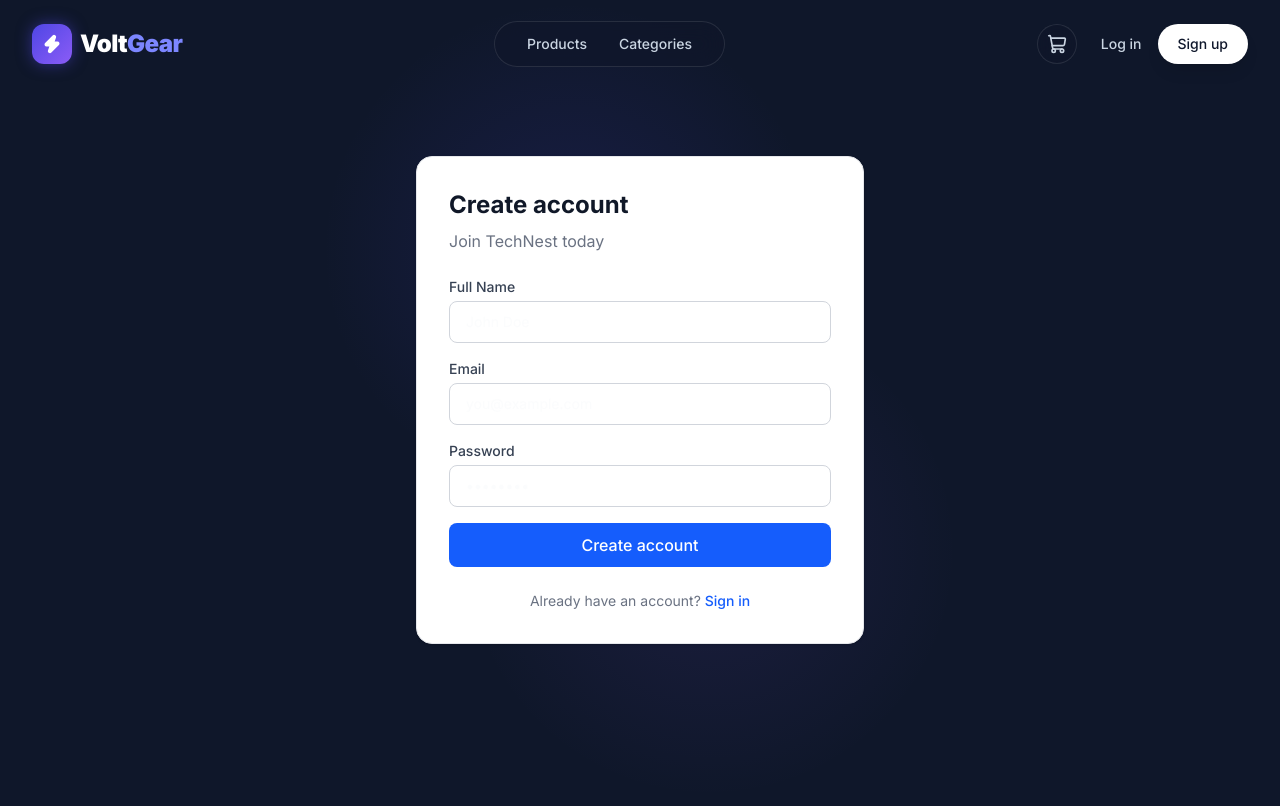
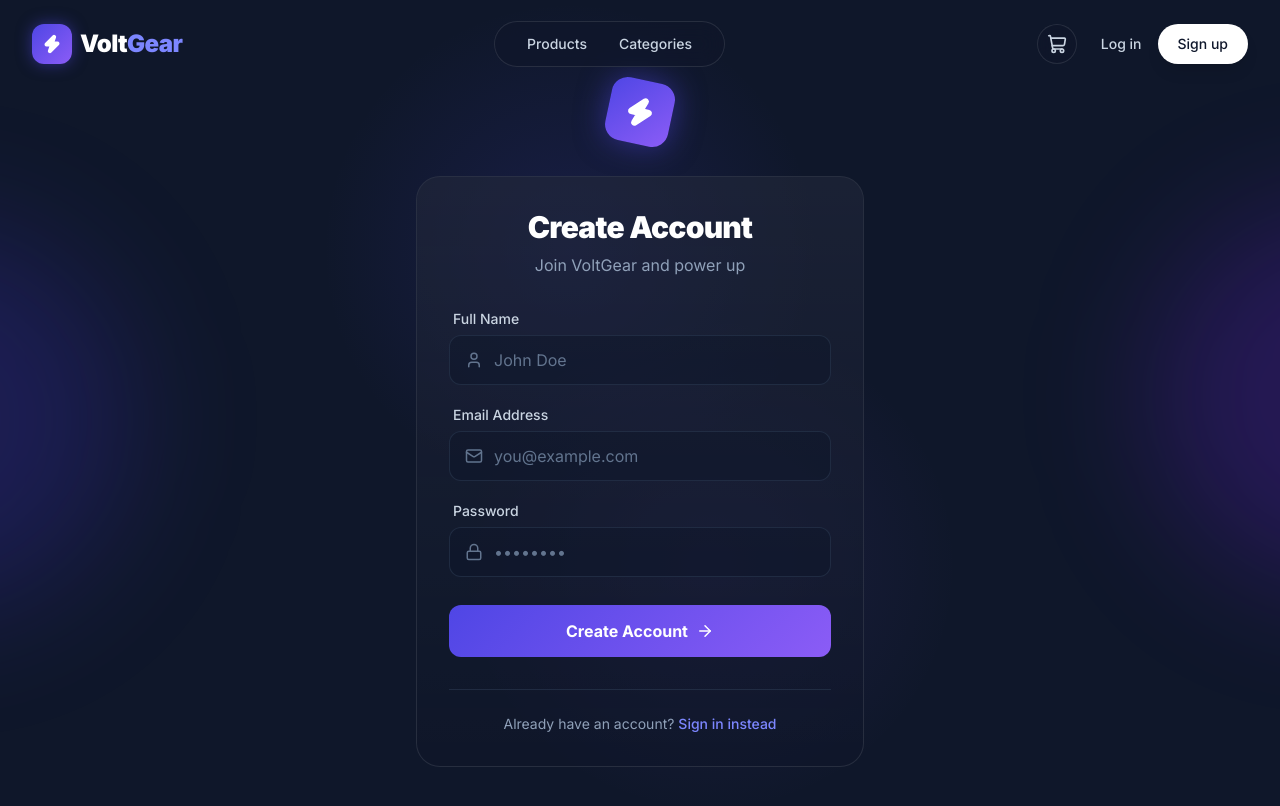
Before and after one commit to Zee-Gg/VoltGear, a Next.js app in the folder frontend/: page /register in a window 1280 px wide. Shown: the top 806 px of the page. Built offline with nearby package versions, Linux system fonts and the light colour scheme; no server answers.

Commit message:
feat: Revamp authentication pages with dark theme aesthetic

```diff
--- a/frontend/app/login/page.tsx
+++ b/frontend/app/login/page.tsx
@@ -4,6 +4,7 @@ import { useState } from 'react'
 import Link from 'next/link'
 import { useRouter } from 'next/navigation'
 import { useAuth } from '../context/AuthContext'
+import { Zap, Mail, Lock, ArrowRight } from 'lucide-react'
 
 export default function LoginPage() {
   const [email, setEmail] = useState('')
@@ -29,62 +30,101 @@ export default function LoginPage() {
   }
 
   return (
-    <div className="min-h-screen flex items-center justify-center px-4">
-      <div className="bg-white rounded-2xl shadow-sm border border-gray-200 p-8 w-full max-w-md">
-        <h1 className="text-2xl font-bold text-gray-900 mb-2">Welcome back</h1>
-        <p className="text-gray-500 mb-6">Sign in to your TechNest account</p>
+    <div className="min-h-screen flex items-center justify-center px-4 relative overflow-hidden pt-20 pb-12">
+      {/* Background gradients */}
+      <div className="absolute top-1/4 -left-64 w-96 h-96 bg-indigo-600/20 rounded-full blur-3xl pointer-events-none"></div>
+      <div className="absolute bottom-1/4 -right-64 w-96 h-96 bg-violet-600/20 rounded-full blur-3xl pointer-events-none"></div>
+
+      <div className="w-full max-w-md z-10 animate-fade-in-up">
+        {/* Logo/Icon */}
+        <div className="flex justify-center mb-8">
+          <div className="w-16 h-16 rounded-2xl bg-gradient-primary flex items-center justify-center text-white shadow-[0_0_30px_rgba(79,70,229,0.5)] transform -rotate-12 hover:rotate-0 transition-all duration-500">
+            <Zap size={32} fill="currentColor" />
+          </div>
+        </div>
+
+        <div className="glass rounded-3xl p-8 border border-white/10 relative overflow-hidden">
+          {/* Subtle inner glow */}
+          <div className="absolute inset-0 bg-gradient-to-b from-white/5 to-transparent pointer-events-none"></div>
+
+          <div className="relative z-10">
+            <h1 className="text-3xl font-black text-white mb-2 text-center tracking-tight">Welcome Back</h1>
+            <p className="text-slate-400 text-center mb-8">Sign in to your VoltGear account</p>
 
             {error && (
-          <div className="bg-red-50 border border-red-200 text-red-600 rounded-lg px-4 py-3 mb-4 text-sm">
-            {error}
+              <div className="bg-red-500/10 border border-red-500/50 text-red-400 rounded-xl px-4 py-3 mb-6 text-sm flex items-center">
+                <span className="block sm:inline">{error}</span>
               </div>
             )}
 
-        <form onSubmit={handleSubmit} className="flex flex-col gap-4">
+            <form onSubmit={handleSubmit} className="flex flex-col gap-5">
               <div>
-            <label className="block text-sm font-medium text-gray-700 mb-1">
-              Email
+                <label className="block text-sm font-medium text-slate-300 mb-1.5 ml-1">
+                  Email Address
                 </label>
+                <div className="relative group">
+                  <div className="absolute inset-y-0 left-0 pl-4 flex items-center pointer-events-none text-slate-500 group-focus-within:text-indigo-400 transition-colors">
+                    <Mail size={18} />
+                  </div>
                   <input
                     type="email"
                     value={email}
                     onChange={(e) => setEmail(e.target.value)}
                     required
                     placeholder="you@example.com"
-              className="w-full border border-gray-300 rounded-lg px-4 py-2.5 text-sm focus:outline-none focus:ring-2 focus:ring-blue-500"
+                    className="w-full bg-slate-900/50 border border-slate-700/50 rounded-xl pl-11 pr-4 py-3 text-slate-200 placeholder-slate-500 focus:outline-none focus:ring-2 focus:ring-indigo-500/50 focus:border-indigo-500 transition-all"
                   />
+                </div>
               </div>
 
               <div>
-            <label className="block text-sm font-medium text-gray-700 mb-1">
+                <label className="block text-sm font-medium text-slate-300 mb-1.5 ml-1">
                   Password
                 </label>
+                <div className="relative group">
+                  <div className="absolute inset-y-0 left-0 pl-4 flex items-center pointer-events-none text-slate-500 group-focus-within:text-indigo-400 transition-colors">
+                    <Lock size={18} />
+                  </div>
                   <input
                     type="password"
                     value={password}
                     onChange={(e) => setPassword(e.target.value)}
                     required
                     placeholder="••••••••"
-              className="w-full border border-gray-300 rounded-lg px-4 py-2.5 text-sm focus:outline-none focus:ring-2 focus:ring-blue-500"
+                    className="w-full bg-slate-900/50 border border-slate-700/50 rounded-xl pl-11 pr-4 py-3 text-slate-200 placeholder-slate-500 focus:outline-none focus:ring-2 focus:ring-indigo-500/50 focus:border-indigo-500 transition-all"
                   />
+                </div>
+                <div className="flex justify-end mt-2">
+                  <Link href="#" className="text-xs text-indigo-400 hover:text-indigo-300 transition-colors font-medium">
+                    Forgot password?
+                  </Link>
+                </div>
               </div>
 
               <button
                 type="submit"
                 disabled={loading}
-            className="bg-blue-600 text-white rounded-lg py-2.5 font-medium hover:bg-blue-700 transition disabled:opacity-50 disabled:cursor-not-allowed"
+                className="group relative w-full bg-gradient-primary text-white rounded-xl py-3.5 font-bold hover:shadow-[0_0_20px_rgba(79,70,229,0.4)] transition-all duration-300 disabled:opacity-50 disabled:cursor-not-allowed overflow-hidden mt-2"
               >
-            {loading ? 'Signing in...' : 'Sign in'}
+                <div className="absolute inset-0 bg-white/20 translate-y-full group-hover:translate-y-0 transition-transform duration-300 ease-out"></div>
+                <span className="relative flex items-center justify-center gap-2">
+                  {loading ? 'Signing in...' : 'Sign In'}
+                  {!loading && <ArrowRight size={18} className="group-hover:translate-x-1 transition-transform" />}
+                </span>
               </button>
             </form>
 
-        <p className="text-center text-sm text-gray-500 mt-6">
-          Don't have an account?{' '}
-          <Link href="/register" className="text-blue-600 font-medium hover:underline">
-            Register
+            <div className="mt-8 pt-6 border-t border-slate-700/50 text-center">
+              <p className="text-sm text-slate-400">
+                New to VoltGear?{' '}
+                <Link href="/register" className="text-indigo-400 font-medium hover:text-indigo-300 hover:underline transition-all">
+                  Create an account
                 </Link>
               </p>
             </div>
           </div>
+        </div>
+      </div>
+    </div>
   )
 }
--- a/frontend/app/register/page.tsx
+++ b/frontend/app/register/page.tsx
@@ -4,6 +4,7 @@ import { useState } from 'react'
 import Link from 'next/link'
 import { useRouter } from 'next/navigation'
 import api from '../lib/api'
+import { Zap, Mail, Lock, User, ArrowRight } from 'lucide-react'
 
 export default function RegisterPage() {
   const [form, setForm] = useState({ name: '', email: '', password: '' })
@@ -31,22 +32,42 @@ export default function RegisterPage() {
   }
 
   return (
-    <div className="min-h-screen flex items-center justify-center px-4">
-      <div className="bg-white rounded-2xl shadow-sm border border-gray-200 p-8 w-full max-w-md">
-        <h1 className="text-2xl font-bold text-gray-900 mb-2">Create account</h1>
-        <p className="text-gray-500 mb-6">Join TechNest today</p>
+    <div className="min-h-screen flex items-center justify-center px-4 relative overflow-hidden pt-20 pb-12">
+      {/* Background gradients */}
+      <div className="absolute top-1/4 -right-64 w-96 h-96 bg-violet-600/20 rounded-full blur-3xl pointer-events-none"></div>
+      <div className="absolute bottom-1/4 -left-64 w-96 h-96 bg-indigo-600/20 rounded-full blur-3xl pointer-events-none"></div>
+
+      <div className="w-full max-w-md z-10 animate-fade-in-up">
+        {/* Logo/Icon */}
+        <div className="flex justify-center mb-8">
+          <div className="w-16 h-16 rounded-2xl bg-gradient-primary flex items-center justify-center text-white shadow-[0_0_30px_rgba(79,70,229,0.5)] transform rotate-12 hover:rotate-0 transition-all duration-500">
+            <Zap size={32} fill="currentColor" />
+          </div>
+        </div>
+
+        <div className="glass rounded-3xl p-8 border border-white/10 relative overflow-hidden">
+          {/* Subtle inner glow */}
+          <div className="absolute inset-0 bg-gradient-to-b from-white/5 to-transparent pointer-events-none"></div>
+
+          <div className="relative z-10">
+            <h1 className="text-3xl font-black text-white mb-2 text-center tracking-tight">Create Account</h1>
+            <p className="text-slate-400 text-center mb-8">Join VoltGear and power up</p>
 
             {error && (
-          <div className="bg-red-50 border border-red-200 text-red-600 rounded-lg px-4 py-3 mb-4 text-sm">
-            {error}
+              <div className="bg-red-500/10 border border-red-500/50 text-red-400 rounded-xl px-4 py-3 mb-6 text-sm flex items-center">
+                <span className="block sm:inline">{error}</span>
               </div>
             )}
 
-        <form onSubmit={handleSubmit} className="flex flex-col gap-4">
+            <form onSubmit={handleSubmit} className="flex flex-col gap-5">
               <div>
-            <label className="block text-sm font-medium text-gray-700 mb-1">
+                <label className="block text-sm font-medium text-slate-300 mb-1.5 ml-1">
                   Full Name
                 </label>
+                <div className="relative group">
+                  <div className="absolute inset-y-0 left-0 pl-4 flex items-center pointer-events-none text-slate-500 group-focus-within:text-indigo-400 transition-colors">
+                    <User size={18} />
+                  </div>
                   <input
                     type="text"
                     name="name"
@@ -54,14 +75,19 @@ export default function RegisterPage() {
                     onChange={handleChange}
                     required
                     placeholder="John Doe"
-              className="w-full border border-gray-300 rounded-lg px-4 py-2.5 text-sm focus:outline-none focus:ring-2 focus:ring-blue-500"
+                    className="w-full bg-slate-900/50 border border-slate-700/50 rounded-xl pl-11 pr-4 py-3 text-slate-200 placeholder-slate-500 focus:outline-none focus:ring-2 focus:ring-indigo-500/50 focus:border-indigo-500 transition-all"
                   />
+                </div>
               </div>
 
               <div>
-            <label className="block text-sm font-medium text-gray-700 mb-1">
-              Email
+                <label className="block text-sm font-medium text-slate-300 mb-1.5 ml-1">
+                  Email Address
                 </label>
+                <div className="relative group">
+                  <div className="absolute inset-y-0 left-0 pl-4 flex items-center pointer-events-none text-slate-500 group-focus-within:text-indigo-400 transition-colors">
+                    <Mail size={18} />
+                  </div>
                   <input
                     type="email"
                     name="email"
@@ -69,14 +95,19 @@ export default function RegisterPage() {
                     onChange={handleChange}
                     required
                     placeholder="you@example.com"
-              className="w-full border border-gray-300 rounded-lg px-4 py-2.5 text-sm focus:outline-none focus:ring-2 focus:ring-blue-500"
+                    className="w-full bg-slate-900/50 border border-slate-700/50 rounded-xl pl-11 pr-4 py-3 text-slate-200 placeholder-slate-500 focus:outline-none focus:ring-2 focus:ring-indigo-500/50 focus:border-indigo-500 transition-all"
                   />
+                </div>
               </div>
 
               <div>
-            <label className="block text-sm font-medium text-gray-700 mb-1">
+                <label className="block text-sm font-medium text-slate-300 mb-1.5 ml-1">
                   Password
                 </label>
+                <div className="relative group">
+                  <div className="absolute inset-y-0 left-0 pl-4 flex items-center pointer-events-none text-slate-500 group-focus-within:text-indigo-400 transition-colors">
+                    <Lock size={18} />
+                  </div>
                   <input
                     type="password"
                     name="password"
@@ -85,26 +116,35 @@ export default function RegisterPage() {
                     required
                     placeholder="••••••••"
                     minLength={6}
-              className="w-full border border-gray-300 rounded-lg px-4 py-2.5 text-sm focus:outline-none focus:ring-2 focus:ring-blue-500"
+                    className="w-full bg-slate-900/50 border border-slate-700/50 rounded-xl pl-11 pr-4 py-3 text-slate-200 placeholder-slate-500 focus:outline-none focus:ring-2 focus:ring-indigo-500/50 focus:border-indigo-500 transition-all"
                   />
+                </div>
               </div>
 
               <button
                 type="submit"
                 disabled={loading}
-            className="bg-blue-600 text-white rounded-lg py-2.5 font-medium hover:bg-blue-700 transition disabled:opacity-50 disabled:cursor-not-allowed"
+                className="group relative w-full bg-gradient-primary text-white rounded-xl py-3.5 font-bold hover:shadow-[0_0_20px_rgba(79,70,229,0.4)] transition-all duration-300 disabled:opacity-50 disabled:cursor-not-allowed overflow-hidden mt-2"
               >
-            {loading ? 'Creating account...' : 'Create account'}
+                <div className="absolute inset-0 bg-white/20 translate-y-full group-hover:translate-y-0 transition-transform duration-300 ease-out"></div>
+                <span className="relative flex items-center justify-center gap-2">
+                  {loading ? 'Creating Account...' : 'Create Account'}
+                  {!loading && <ArrowRight size={18} className="group-hover:translate-x-1 transition-transform" />}
+                </span>
               </button>
             </form>
 
-        <p className="text-center text-sm text-gray-500 mt-6">
+            <div className="mt-8 pt-6 border-t border-slate-700/50 text-center">
+              <p className="text-sm text-slate-400">
                 Already have an account?{' '}
-          <Link href="/login" className="text-blue-600 font-medium hover:underline">
-            Sign in
+                <Link href="/login" className="text-indigo-400 font-medium hover:text-indigo-300 hover:underline transition-all">
+                  Sign in instead
                 </Link>
               </p>
             </div>
           </div>
+        </div>
+      </div>
+    </div>
   )
 }
```
Lines whose indentation alone changed are shown as unchanged.
